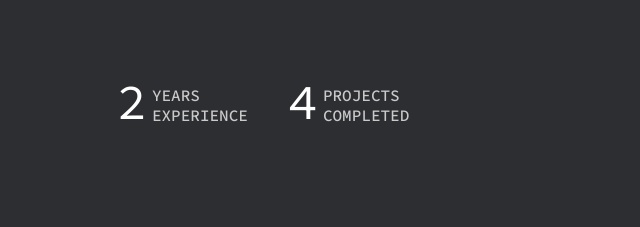
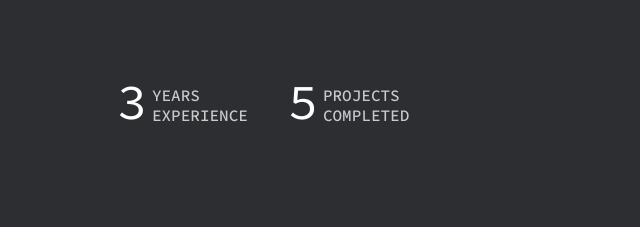
Before and after one commit to aadii-20/Aditya_Portfolio, a plain HTML site: page Aditya_Portfolio/index.html in a window 1280 px wide. Shown: the part 577-804 px from the top of the page, 0-640 px from the left. Drawn offline with Linux system fonts and the light colour scheme.

Commit message:
Update index.html

```diff
--- a/Aditya_Portfolio/index.html
+++ b/Aditya_Portfolio/index.html
@@ -59,9 +59,9 @@
           <a href="#contacts">LET'S CHAT!</a>
         </div>
         <div class="body-tail">
-          <h1>2</h1>
+          <h1>3</h1>
           <p>YEARS<br />EXPERIENCE</p>
-          <h1>4</h1>
+          <h1>5</h1>
           <p>PROJECTS<br />COMPLETED</p>
         </div>
       </div>
```
